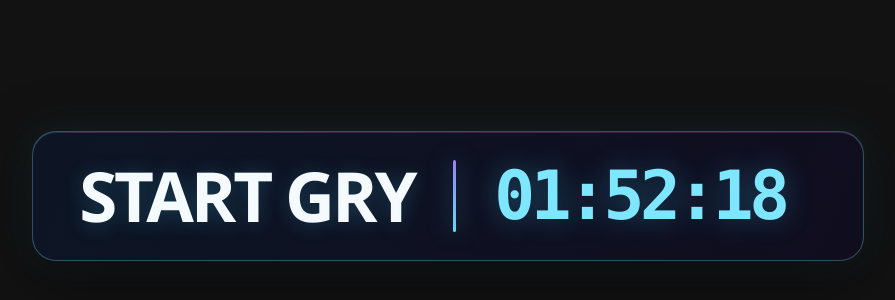
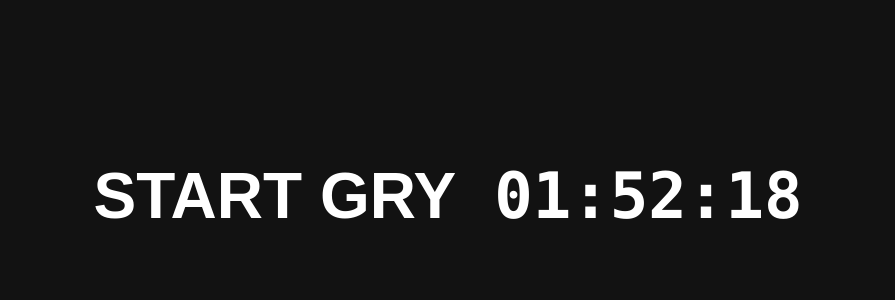
Before and after one commit to viriacci/Lapeace-Pricing, a plain HTML site: page obs/start-gry/index.html in a window 1280 px wide. Shown: the part 204-504 px from the top of the page, without its empty margins (192-1087 px from the left). Drawn offline with Linux system fonts and the light colour scheme.

Commit message:
Make START GRY OBS overlay plain text with fully transparent background

```diff
--- a/obs/start-gry/index.html
+++ b/obs/start-gry/index.html
@@ -6,71 +6,16 @@
   <meta name="color-scheme" content="dark">
   <title>START GRY | Odliczanie do północy</title>
   <style>
-    :root { color-scheme: dark; }
-    * { box-sizing: border-box; }
-    html, body { width: 100%; height: 100%; margin: 0; overflow: hidden; background: transparent !important; }
-    body {
-      display: grid;
-      place-items: center;
-      font-family: 'Segoe UI', Inter, Arial, sans-serif;
-      -webkit-font-smoothing: antialiased;
-    }
-    .overlay {
-      display: flex;
-      align-items: center;
-      justify-content: center;
-      gap: clamp(22px, 3vw, 56px);
-      width: max-content;
-      max-width: calc(100vw - 48px);
-      padding: clamp(21px, 2.2vw, 40px) clamp(28px, 3.6vw, 68px);
-      border: 1px solid rgba(130, 228, 255, .30);
-      border-radius: 24px;
-      background: linear-gradient(115deg, rgba(13, 22, 39, .92), rgba(16, 13, 32, .92));
-      box-shadow: 0 16px 60px rgba(0, 0, 0, .55), inset 0 1px 0 rgba(255, 255, 255, .12), 0 0 38px rgba(82, 190, 242, .13);
-      backdrop-filter: blur(8px);
-    }
-    .title {
-      margin: 0;
-      white-space: nowrap;
-      font-size: clamp(36px, 5.4vw, 104px);
-      line-height: 1;
-      font-weight: 900;
-      letter-spacing: -.045em;
-      color: #f5faff;
-      text-shadow: 0 2px 20px rgba(65, 213, 255, .22);
-    }
-    .separator {
-      width: 3px;
-      height: clamp(45px, 5.6vw, 100px);
-      flex: 0 0 3px;
-      border-radius: 3px;
-      background: linear-gradient(180deg, #9b7dff, #57dcff);
-      box-shadow: 0 0 22px rgba(89, 206, 255, .5);
-    }
-    .countdown {
-      display: block;
-      min-width: 7.9ch;
-      white-space: nowrap;
-      color: #7fe6ff;
-      font: 800 clamp(38px, 5.3vw, 102px)/1 ui-monospace, 'Cascadia Code', Consolas, monospace;
-      font-variant-numeric: tabular-nums;
-      letter-spacing: -.065em;
-      text-shadow: 0 0 28px rgba(63, 208, 255, .32);
-    }
-    body.bottom { align-items: end; padding-bottom: 6vh; }
-    body.bottom .overlay { margin-bottom: 0; }
-    @media (max-width: 900px) {
-      .overlay { gap: 18px; padding: 22px 28px; border-radius: 17px; }
-      .title { font-size: clamp(28px, 5vw, 60px); }
-      .countdown { font-size: clamp(29px, 5vw, 60px); }
-      .separator { height: 48px; width: 2px; flex-basis: 2px; }
-    }
-    @media (max-width: 570px) {
-      .overlay { flex-direction: column; gap: 10px; }
-      .separator { width: 85%; height: 2px; flex-basis: 2px; }
-      .title, .countdown { font-size: clamp(32px, 9vw, 56px); }
-    }
-  </style>
+  * { box-sizing: border-box; }
+  html, body { margin: 0; width: 100%; height: 100%; background: transparent !important; overflow: hidden; }
+  body { display: flex; align-items: center; justify-content: center; font-family: Arial, 'Segoe UI', sans-serif; }
+  .overlay { display: flex; align-items: center; justify-content: center; gap: 38px; padding: 0; margin: 0; background: none; border: none; box-shadow: none; }
+  .title { margin: 0; color: #fff; white-space: nowrap; font-size: clamp(38px, 5vw, 96px); font-weight: 800; line-height: 1; letter-spacing: 0; text-shadow: none; }
+  .separator { display: none; }
+  .countdown { color: #fff; white-space: nowrap; min-width: 8ch; font-family: Consolas, 'Cascadia Code', monospace; font-size: clamp(38px, 5vw, 96px); font-weight: 800; line-height: 1; font-variant-numeric: tabular-nums; letter-spacing: 0; text-shadow: none; }
+  body.bottom { align-items: flex-end; padding-bottom: 6vh; }
+  @media (max-width: 640px) { .overlay { gap: 15px; } .title, .countdown { font-size: clamp(22px, 5vw, 48px); } }
+</style>
 </head>
 <body>
   <main class="overlay" role="timer" aria-label="Start gry, czas do północy w Polsce">
```
